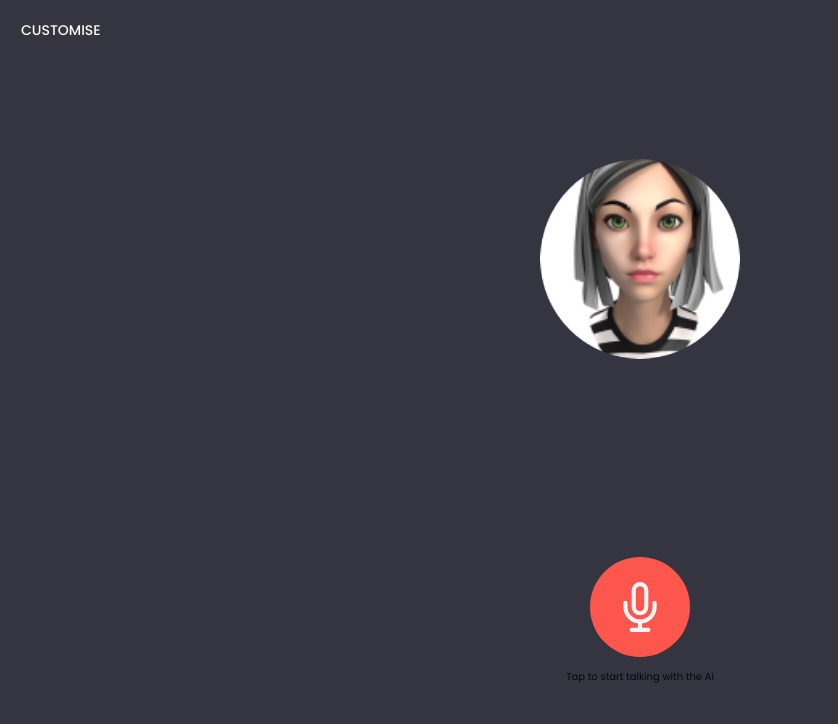
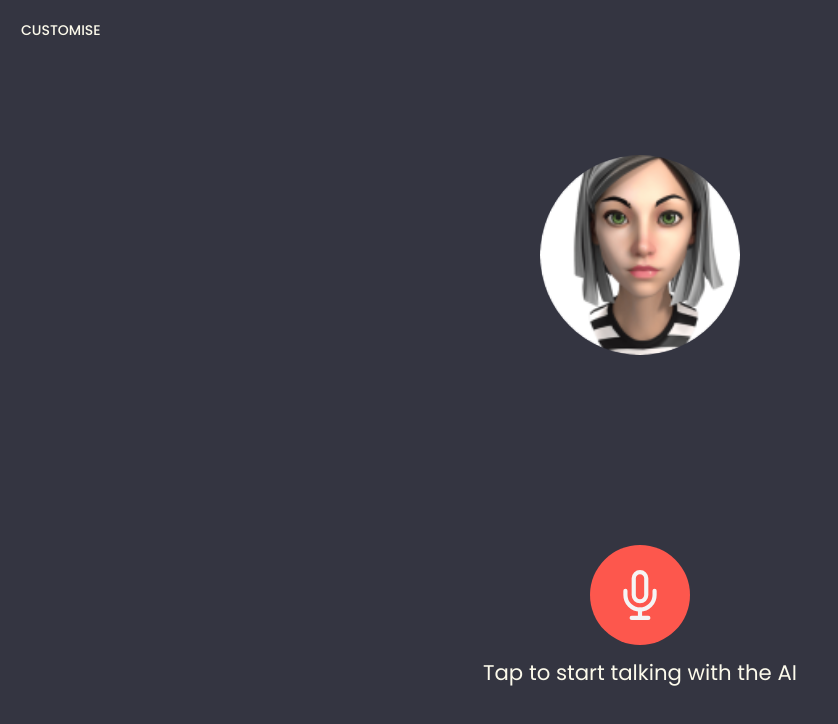
Before and after one commit to srijanmishra/Conversationally, a React (Vite) app in the folder conversationally/frontend/: page / in a window 1280 px wide. Shown: the top 724 px of the page, without its empty margins (0-838 px from the left). Built offline with nearby package versions, Linux system fonts and the light colour scheme; a web font is replaced by a local one.

Commit message:
Sets typography color

```diff
--- a/conversationally/frontend/src/components/UserActionButton/UserActionButton.jsx
+++ b/conversationally/frontend/src/components/UserActionButton/UserActionButton.jsx
@@ -1,6 +1,7 @@
 import { Mic as MicIcon, Square as SquareIcon } from "react-feather";
 import "./UserActionButton.scss";
 import PropTypes from "prop-types";
+import { Typography } from "@mui/material";
 
 const UserActionButton = (props) => {
   let statusIcon,
@@ -41,7 +42,7 @@ const UserActionButton = (props) => {
       >
         {statusIcon}
       </button>
-      <p className="text-center">{statusText}</p>
+      <Typography variant="h4" >{statusText}</Typography>
     </div>
     </>
   );
--- a/conversationally/frontend/src/styles/theme.jsx
+++ b/conversationally/frontend/src/styles/theme.jsx
@@ -16,5 +16,8 @@ export default createTheme({
   },
   typography: {
     fontFamily: '"Poppins"',
+    allVariants: {
+      color: '#fcfaeb',
+    },
   },
 });
```
